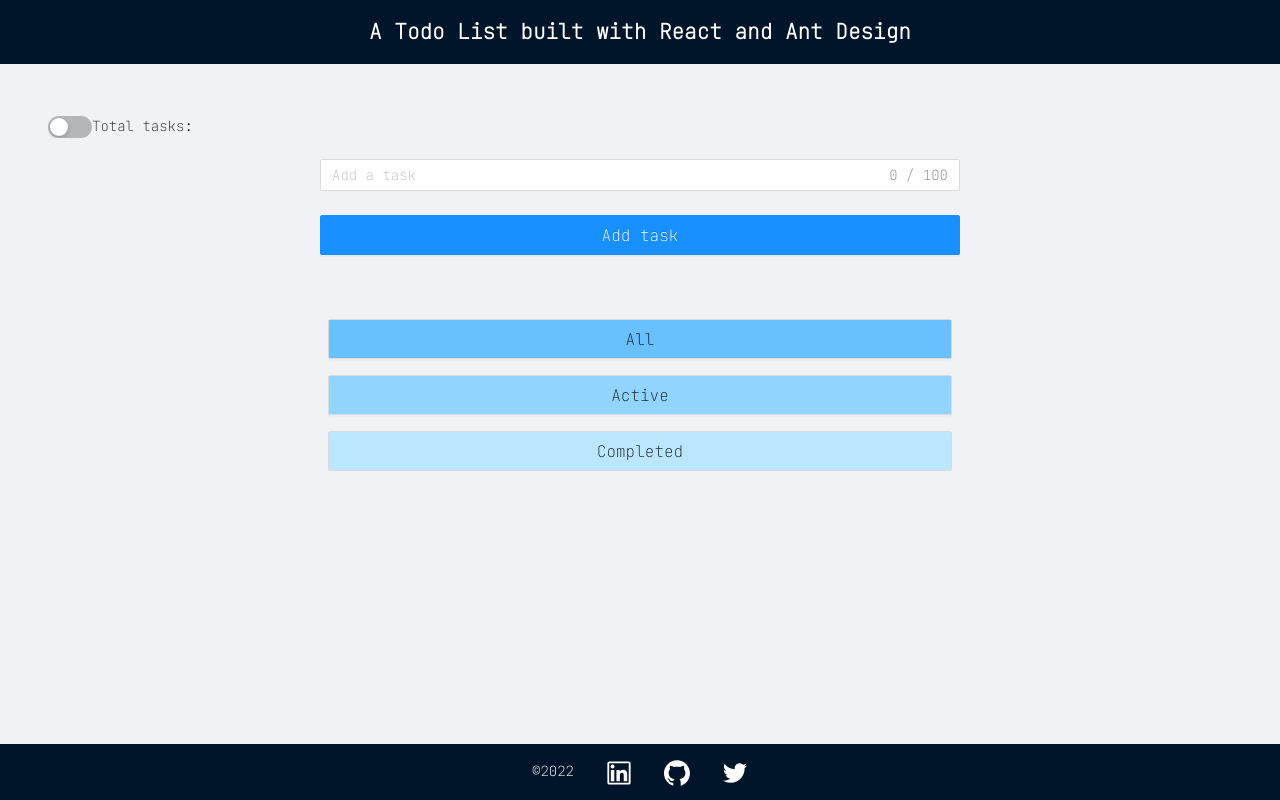
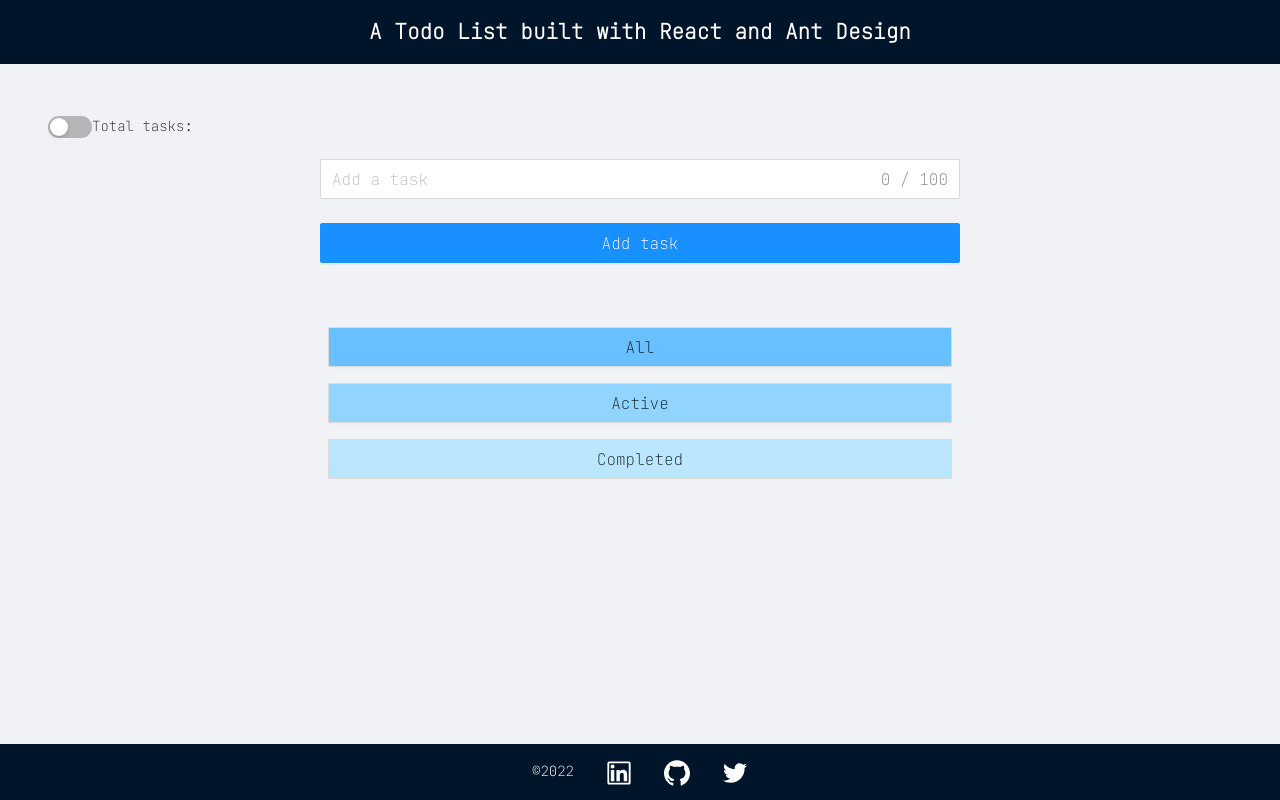
Before and after one commit to calmarti/todolist-react, a React (Create React App) app: page / in a window 1280 px wide. Built offline with nearby package versions, Linux system fonts and the light colour scheme.

Commit message:
FormItem > Input: size

```diff
--- a/src/App.js
+++ b/src/App.js
@@ -19,7 +19,6 @@ function App() {
   const [filter, setFilter] = useState("all");
   const [count, setCount] = useState(0);
   const [showCount, setShowCount] = useState(false);
-
 
   const addTask = (ev) => {
     setName(ev.target.value);
@@ -102,20 +101,18 @@ function App() {
         ) : null}
 
         <Form
-          /* style={{border:"solid black 1px"}} */
+
           name="basic"
-          /*  labelCol={{ span: 8 }} */
           wrapperCol={{ span: 24 }}
           className="form"
           onSubmit={handleSubmit}
         >
           <Form.Item wrapperCol={{ offset: 6, span: 12 }}>
             <Input
-              /*  style={{width:""}} */
+            size="large"
               label="name"
               maxLength={100}
               showCount
-              /* type="textarea"  */
               placeholder="Add a task"
               name="name"
               value={name}
@@ -128,8 +125,7 @@ function App() {
             <Button
               block
               size="large"
-              /*  style={{ padding: "0 17rem" }} */
-              /* type="submit"  */ type="primary"
+              type="primary"
               className="add-button"
               onClick={handleSubmit}
             >
@@ -187,15 +183,15 @@ function App() {
       </Content>
 
       <Footer className="footer">
-        <span style={{color:"#FFFFFF"}}>©2022</span>
+        <span style={{ color: "#FFFFFF" }}>©2022</span>
         <a href="http://linkedin.com/in/calmarti-full-stack-developer">
-          <LinkedinOutlined className="icon" style={{fontSize:"26px"}} />
+          <LinkedinOutlined className="icon" style={{ fontSize: "26px" }} />
         </a>
         <a href="https://github.com/calmarti">
-          <GithubOutlined className="icon" style={{fontSize:"26px"}} />
+          <GithubOutlined className="icon" style={{ fontSize: "26px" }} />
         </a>
         <a href="https://twitter.com/calmartithings">
-          <TwitterOutlined className="icon" style={{fontSize:"26px"}} />
+          <TwitterOutlined className="icon" style={{ fontSize: "26px" }} />
         </a>
       </Footer>
     </Layout>
--- a/src/List.js
+++ b/src/List.js
@@ -1,4 +1,4 @@
-import { Row, Col, Checkbox, Divider, Button } from "antd";
+import { Row, Col, Checkbox } from "antd";
 import { DeleteOutlined, EditOutlined } from "@ant-design/icons";
 
 export default function List({ tasks, checkTask, deleteTask }) {
@@ -17,13 +17,13 @@ export default function List({ tasks, checkTask, deleteTask }) {
             >
               <div className="col-container">
                 <Col
-                  /*     style={{ border: "solid 1px blue" }} */
+
                   className="gutter-row"
                   span={18}
                 >
                   <p
                     style={{
-                      display: "inline-block" /* , border: "solid 1px red" */,
+                      display: "inline-block" ,
                     }}
                     className={task.completed ? "completed" : ""}
                   >
@@ -33,7 +33,7 @@ export default function List({ tasks, checkTask, deleteTask }) {
                 </Col>
 
                 <Col className="gutter-row" span={1}>
-                  {/*  <CheckSquareOutlined /> */}
+
                   <Checkbox
                     //   type="checkbox"
                     onChange={(ev) => checkTask(ev, task.id)}
```
